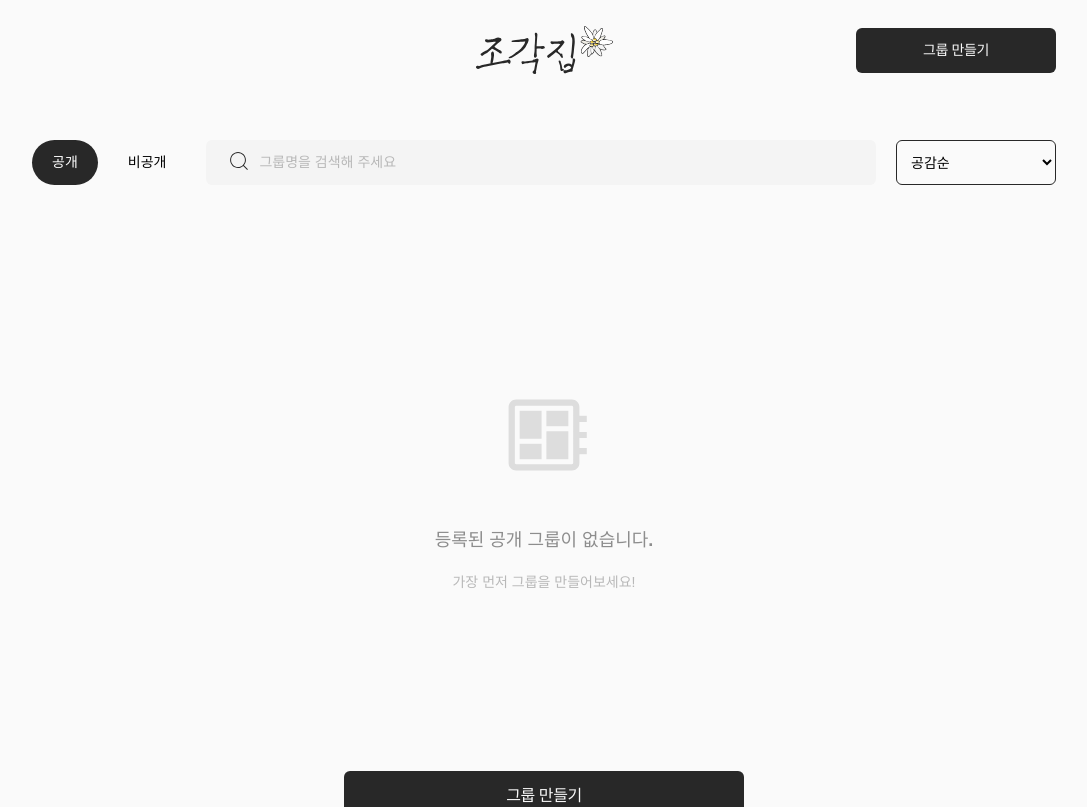
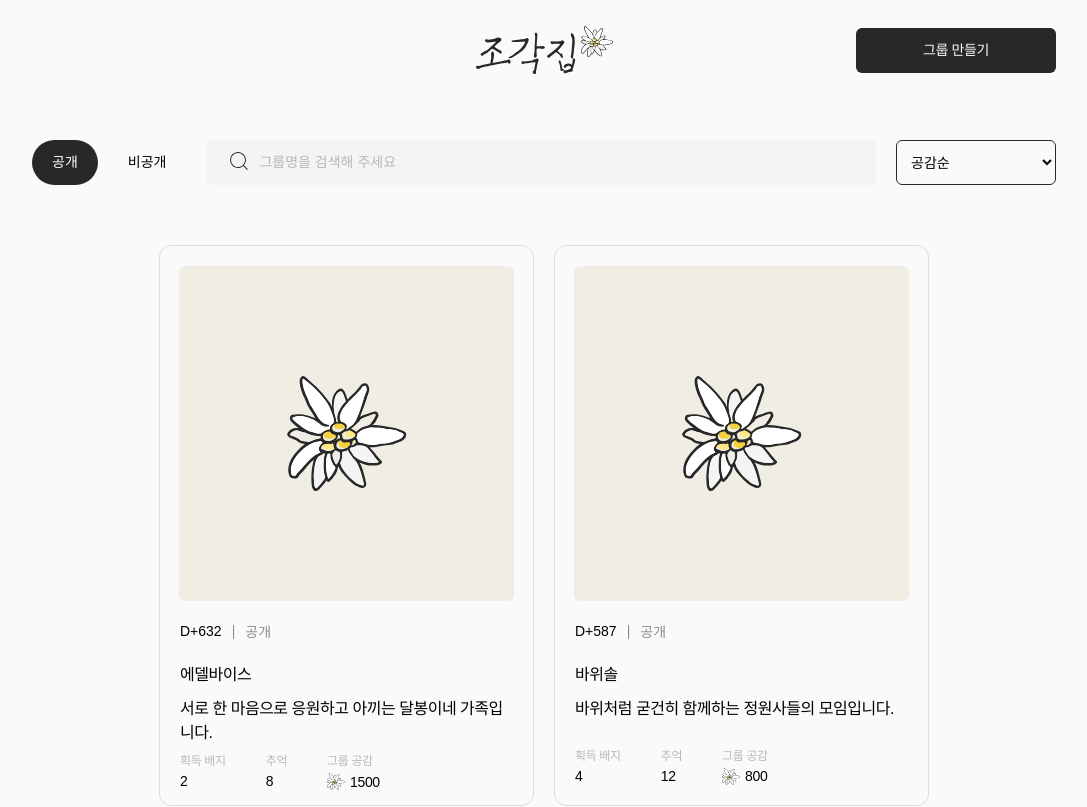
Before and after one commit to POM-Peace-of-memory/frontend, a React (Vite) app: page / in a window 1280 px wide. Shown: the top 807 px of the page, without its empty margins (96-1183 px from the left). Built offline with nearby package versions, Linux system fonts and the light colour scheme; a web font is replaced by a local one.

Commit message:
feature: 공개/비공개 토글 기능 구현

```diff
--- a/src/components/group/CardList.jsx
+++ b/src/components/group/CardList.jsx
@@ -6,15 +6,10 @@ import styles from "./CardList.module.css";
 
 const CardList = ({ isPublic, variant, cards }) => {
   const getEmptyStateText = () => {
-    if (variant === "group" && isPublic)
+    if (variant === "group")
       return {
-        mainText: "등록된 공개 그룹이 없습니다.",
+        mainText: "등록된 그룹이 없습니다.",
         subText: "가장 먼저 그룹을 만들어보세요!",
-      };
-    else if (variant === "group" && !isPublic)
-      return {
-        mainText: "등록된 비공개 그룹이 없습니다.",
-        subText: "가장 먼저 비공개 그룹을 만들어보세요!",
       };
     else if (variant === "memory")
       return {
@@ -22,6 +17,12 @@ const CardList = ({ isPublic, variant, cards }) => {
         subText: "첫 번째 추억을 올려보세요!",
       };
   };
+
+  const getFilteredList = () => {
+    if (isPublic) return cards.filter((card) => card.isPublic === true);
+    return cards.filter((card) => card.isPublic === false);
+  };
+  const filteredList = getFilteredList();
 
   const renderEmptyState = () => {
     const { mainText, subText } = getEmptyStateText();
@@ -42,8 +43,8 @@ const CardList = ({ isPublic, variant, cards }) => {
   const renderCards = () => (
     <div className={styles.cardList}>
       <div className={styles.cardGrid}>
-        {cards.map((card) => (
-          <GroupCard key={card.id}></GroupCard>
+        {filteredList.map((card) => (
+          <GroupCard key={card.id} card={card} />
         ))}
       </div>
       <LoadMoreButton />
--- a/src/components/group/CardList.module.css
+++ b/src/components/group/CardList.module.css
@@ -4,6 +4,7 @@
   width: 100%;
   min-width: 965px;
   padding: 0 10%;
+  margin-bottom: 40px;
   box-sizing: border-box;
 }
 
--- a/src/components/group/GroupCard.jsx
+++ b/src/components/group/GroupCard.jsx
@@ -1,38 +1,83 @@
 import styles from "./GroupCard.module.css";
 import flower from "@/assets/flower.svg";
 
-export default function GroupCard({ id }) {
+export default function GroupCard({ card }) {
+  const caculateDDay = (createdAt) => {
+    const today = new Date();
+    const createdDate = new Date(createdAt);
+    const diffTime = today - createdDate;
+    const diffDays = Math.ceil(diffTime / (1000 * 60 * 60 * 24));
+
+    return diffDays;
+  };
+
+  const renderPrivateCard = () => {
+    return (
+      <div className={styles.groupCard} style={{ height: "156px" }}>
+        <div className={styles.statesContainer}>
+          <span className="typo-14-regular">{`D+${caculateDDay(
+            card.createdAt
+          )}`}</span>
+          <span className="typo-14-regular">|</span>
+          <span className="typo-14-regular">비공개</span>
+        </div>
+        <div className={styles.titleContainer}>
+          <span className="typo-16-bold">{card.name}</span>
+        </div>
+        <div className={styles.counterContainer}>
+          <div className={styles.postCount}>
+            <span className="typo-12-regular">추억</span>
+            <span className="typo-14-regular">{card.postCount}</span>
+          </div>
+          <div className={styles.likeCount}>
+            <span className="typo-12-regular">그룹 공감</span>
+            <div>
+              <img src={flower} alt="공감" />
+              <span className="typo-14-regular">{card.likeCount}</span>
+            </div>
+          </div>
+        </div>
+      </div>
+    );
+  };
+
+  const renderPublicCard = () => {
     return (
       <div className={styles.groupCard}>
         <div className={styles.groupImg}>
           <img src={flower} alt="그룹이미지" />
         </div>
         <div className={styles.statesContainer}>
-        <span className="typo-14-regular">D+265</span>
+          <span className="typo-14-regular">{`D+${caculateDDay(
+            card.createdAt
+          )}`}</span>
           <span className="typo-14-regular">|</span>
           <span className="typo-14-regular">공개</span>
         </div>
         <div className={styles.titleContainer}>
-        <span className="typo-16-bold">에델바이스</span>
-        <span>서로 한 마음으로 응원하고 아끼는 달봉이네 가족입니다.</span>
+          <span className="typo-16-bold">{card.name}</span>
+          <span>{card.introduction}</span>
         </div>
         <div className={styles.counterContainer}>
           <div className={styles.badgeCount}>
             <span className="typo-12-regular">획득 배지</span>
-          <span className="typo-14-regular">2</span>
+            <span className="typo-14-regular">{card.badgeCount}</span>
           </div>
           <div className={styles.postCount}>
             <span className="typo-12-regular">추억</span>
-          <span className="typo-14-regular">8</span>
+            <span className="typo-14-regular">{card.postCount}</span>
           </div>
           <div className={styles.likeCount}>
             <span className="typo-12-regular">그룹 공감</span>
             <div>
               <img src={flower} alt="공감" />
-            <span className="typo-14-regular">1.5K</span>
+              <span className="typo-14-regular">{card.likeCount}</span>
             </div>
           </div>
         </div>
       </div>
     );
+  };
+
+  return <>{card.isPublic ? renderPublicCard() : renderPrivateCard()}</>;
 }
--- a/src/components/group/GroupCard.module.css
+++ b/src/components/group/GroupCard.module.css
@@ -49,6 +49,7 @@
   justify-content: flex-start;
   gap: 10px;
   width: 100%;
+  height: 70px;
   letter-spacing: -0.48px;
 }
 
--- a/src/pages/Main.jsx
+++ b/src/pages/Main.jsx
@@ -6,23 +6,80 @@ import CardList from "@/components/group/CardList";
 const mockData = [
   {
     id: 1,
-    name: "string",
+    name: "에델바이스",
+    imageUrl: "https://example.com/images/edelweiss.jpg",
+    isPublic: true,
+    likeCount: 1500,
+    badgeCount: 2,
+    postCount: 8,
+    createdAt: "2023-01-01T07:47:49.803Z",
+    introduction: "서로 한 마음으로 응원하고 아끼는 달봉이네 가족입니다.",
   },
   {
     id: 2,
-    name: "string",
+    name: "바위솔",
+    imageUrl: "https://example.com/images/sedum.jpg",
+    isPublic: true,
+    likeCount: 800,
+    badgeCount: 4,
+    postCount: 12,
+    createdAt: "2023-02-15T09:20:30.003Z",
+    introduction: "바위처럼 굳건히 함께하는 정원사들의 모임입니다.",
   },
   {
     id: 3,
-    name: "string",
+    name: "구절초",
+    imageUrl: "https://example.com/images/gujeolcho.jpg",
+    isPublic: false,
+    likeCount: 230,
+    badgeCount: 1,
+    postCount: 5,
+    createdAt: "2023-03-10T10:55:15.100Z",
+    introduction: "자연과 함께하는 삶을 추구하는 소박한 사람들의 모임입니다.",
   },
   {
     id: 4,
-    name: "string",
+    name: "라벤더",
+    imageUrl: "https://example.com/images/lavender.jpg",
+    isPublic: true,
+    likeCount: 1200,
+    badgeCount: 6,
+    postCount: 25,
+    createdAt: "2023-05-20T14:12:40.200Z",
+    introduction: "평온한 향기 속에서 마음을 나누는 힐링 그룹입니다.",
   },
   {
     id: 5,
-    name: "string",
+    name: "안개꽃",
+    imageUrl: "https://example.com/images/babysbreath.jpg",
+    isPublic: false,
+    likeCount: 560,
+    badgeCount: 3,
+    postCount: 9,
+    createdAt: "2023-07-05T11:30:45.890Z",
+    introduction: "작지만 소중한 순간들을 기록하는 안개꽃 모임입니다.",
+  },
+  {
+    id: 6,
+    name: "장미",
+    imageUrl: "https://example.com/images/rose.jpg",
+    isPublic: false,
+    likeCount: 450,
+    badgeCount: 2,
+    postCount: 15,
+    createdAt: "2023-09-01T16:25:10.123Z",
+    introduction: "내면의 아름다움을 가꾸는 비공개 모임입니다.",
+  },
+  {
+    id: 7,
+    name: "선인장",
+    imageUrl: "https://example.com/images/cactus.jpg",
+    isPublic: false,
+    likeCount: 320,
+    badgeCount: 1,
+    postCount: 6,
+    createdAt: "2023-10-12T12:45:30.456Z",
+    introduction: "가시 속에서 피어나는 단단한 모임, 선인장입니다.",
   },
 ];
 
@@ -32,7 +89,7 @@ export default function Main() {
     <>
       <Header button />
       <SearchBar isPublic={isPublic} setIsPublic={setIsPublic} />
-      <CardList isPublic={isPublic} variant="group" cards={[]} />
+      <CardList isPublic={isPublic} variant="group" cards={mockData} />
     </>
   );
 }
```
Lines whose indentation alone changed are shown as unchanged.
